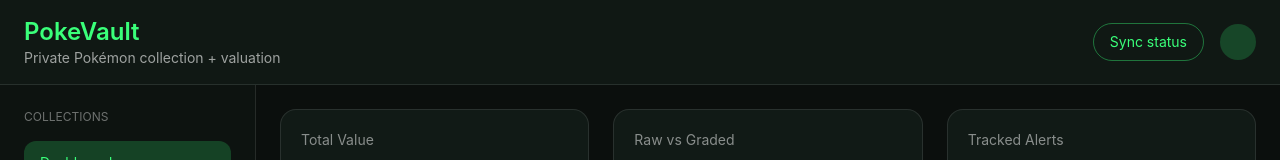
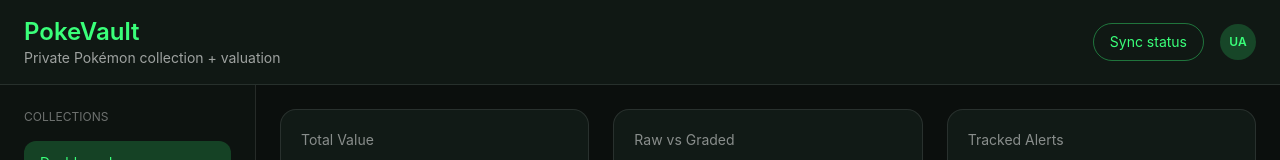
Before and after one commit to HomeLabTec/pokemon, a React (Vite) app in the folder frontend/: page / in a window 1280 px wide. Shown: the top 160 px of the page. Built offline with nearby package versions, Linux system fonts and the light colour scheme.

Commit message:
Fix toast IDs and account menu feedback

```diff
--- a/frontend/src/components/Toast.tsx
+++ b/frontend/src/components/Toast.tsx
@@ -14,12 +14,20 @@
 
 const TOAST_DURATION = 3500;
 
+const createToastId = () => {
+  if (typeof globalThis.crypto?.randomUUID === "function") {
+    return globalThis.crypto.randomUUID();
+  }
+
+  return `toast-${Date.now().toString(36)}-${Math.random().toString(36).slice(2, 10)}`;
+};
+
 export const ToastProvider = ({ children }: { children: React.ReactNode }) => {
   const [toasts, setToasts] = useState<ToastMessage[]>([]);
 
   const notify = useCallback((message: Omit<ToastMessage, "id">) => {
     const toast: ToastMessage = {
-      id: crypto.randomUUID(),
+      id: createToastId(),
       ...message,
     };
     setToasts((prev) => [...prev, toast]);
--- a/frontend/src/components/TopNav.tsx
+++ b/frontend/src/components/TopNav.tsx
@@ -23,7 +23,19 @@
           >
             Sync status
           </button>
-          <div className="h-9 w-9 rounded-full bg-accent/20" />
+          <button
+            aria-label="User account menu"
+            className="flex h-9 w-9 items-center justify-center rounded-full bg-accent/20 text-xs font-semibold text-accent hover:bg-accent/30"
+            onClick={() =>
+              notify({
+                title: "Account menu unavailable",
+                description: "Create a user in the admin panel to enable account switching.",
+              })
+            }
+            type="button"
+          >
+            UA
+          </button>
         </div>
       </div>
     </header>
```
Also changed, not shown: 1 other file (tests, documents, lock files or other folders).
